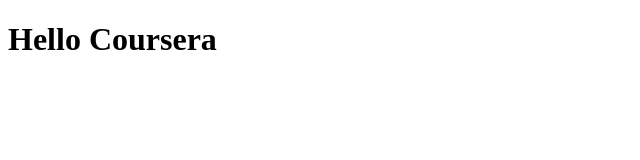
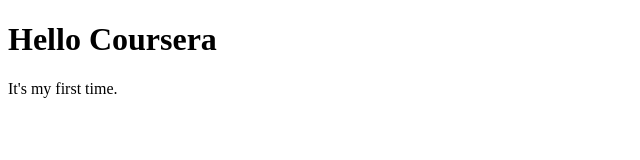
Before and after one commit to joshdubb/coursera-test, a plain HTML site: page site/index.html in a window 1280 px wide. Shown: the whole page, without its empty margins (0-640 px from the left). Drawn offline with Linux system fonts and the light colour scheme.

Commit message:
small addition

```diff
--- a/site/index.html
+++ b/site/index.html
@@ -7,6 +7,7 @@
     <body>
 
         <h1>Hello Coursera</h1>
+        <p>It's my first time. </p>
 
 
     </body>
```
